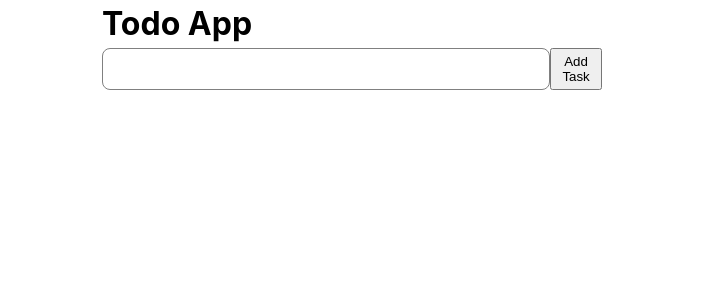
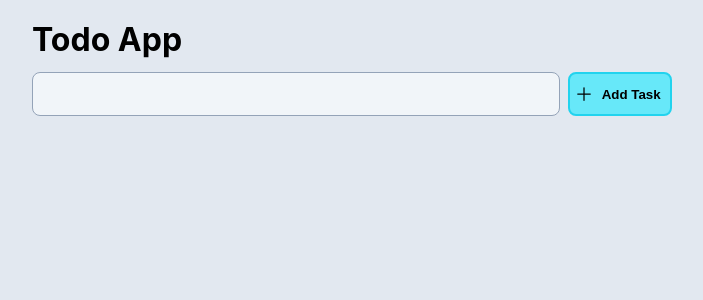
Before and after one commit to rk234/gdsc-react-workshop, a React (Vite) app: page / in a window 1280 px wide. Shown: the top 300 px of the page, without its empty margins (288-991 px from the left). Built offline with nearby package versions, Linux system fonts and the light colour scheme.

Commit message:
style done

```diff
--- a/src/App.css
+++ b/src/App.css
@@ -1,17 +1,56 @@
 .content {
-  max-width: 500px;
+  max-width: 40rem;
   width: 100%;
+  margin-top: 1rem;
 }
 
 .task-input {
   width: 100%;
   height: 2rem;
   border-radius: 8px;
-  border: 1px solid gray;
-  padding: 4px;
-  font-size: 1.5rem;
+  border: 1px solid #94a3b8;
+  padding: 5px;
+  padding-left: 8px;
+  padding-right: 8px;
+  font-size: 1rem;
+  background-color: #f1f5f9;
+}
+
+.task-input:focus {
+  outline: 2px solid #7dd3fc;
+  border: 1px solid #7dd3fc;
 }
 
 #task-bar {
+  margin-top: 0.5rem;
   display: flex;
+  gap: 0.5rem;
 }
+
+.task-button {
+  display: flex;
+  align-items: center;
+  width: 8rem;
+  gap: 0.5rem;
+  border-radius: 8px;
+  padding: 4px;
+  cursor: pointer;
+  border: 2px solid #22d3ee;
+  transition: 0.2s;
+  background-color: #67e8f9;
+  font-weight: bold;
+}
+
+.plus-icn {
+  height: 1.25rem;
+  width: 1.25rem;
+}
+
+.task-button:hover {
+  background-color: #42d0ff;
+}
+
+.task-button:active {
+  border: 2px solid #a5f3fc;
+  background-color: #a5f3fc;
+}
--- a/src/App.jsx
+++ b/src/App.jsx
@@ -12,7 +12,12 @@ function App() {
 
       <div id="task-bar">
         <input className="task-input" type="text" />
-        <button>Add Task</button>
+        <button className="task-button">
+          <svg xmlns="http://www.w3.org/2000/svg" fill="none" viewBox="0 0 24 24" strokeWidth={1.5} stroke="currentColor" className="plus-icn">
+            <path strokeLinecap="round" strokeLinejoin="round" d="M12 4.5v15m7.5-7.5h-15" />
+          </svg>
+          Add Task
+        </button>
       </div>
       <div className="task-list">
 
--- a/src/index.css
+++ b/src/index.css
@@ -27,4 +27,5 @@ body {
   display: flex;
   flex-direction: column;
   align-items: center;
+  background-color: #e2e8f0;
 }
```
